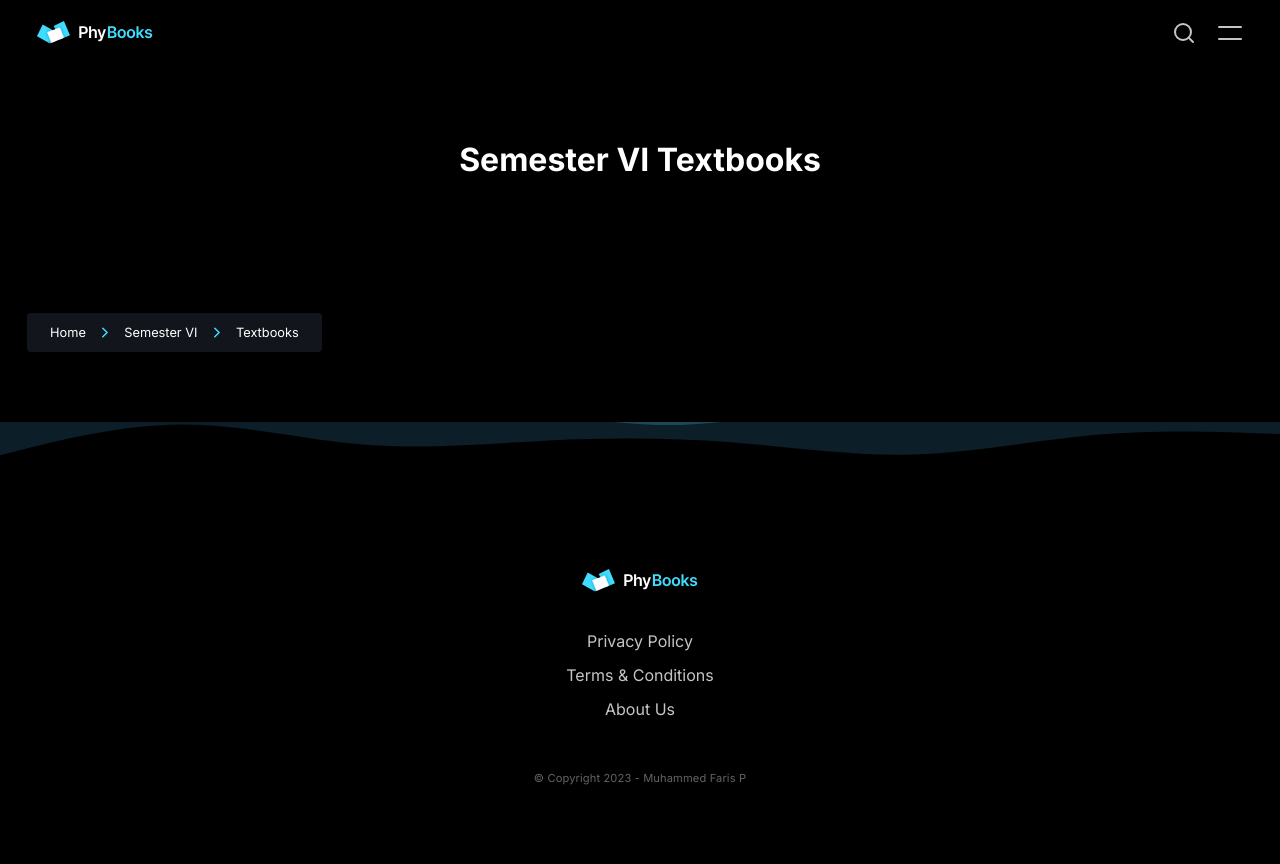
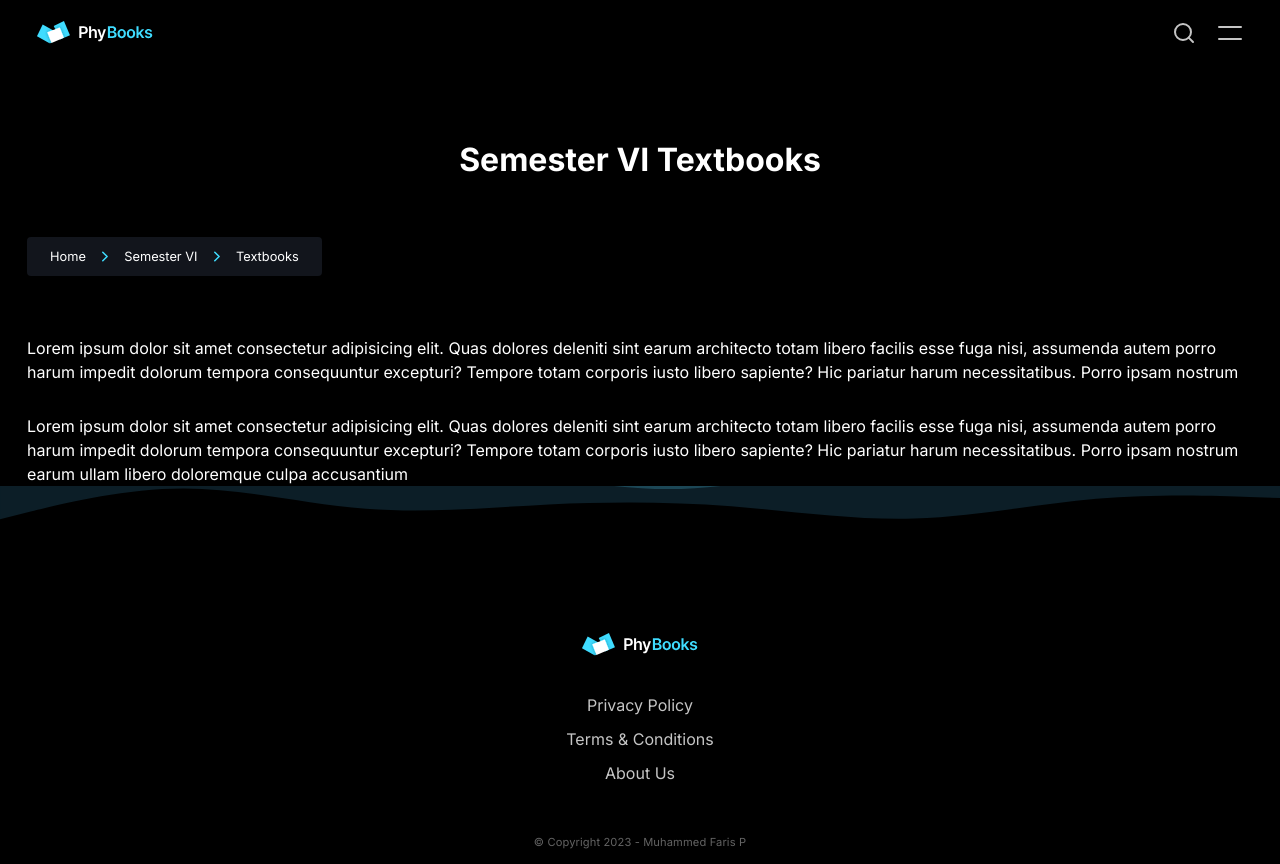
Before and after one commit to FarisPalayi/phybooks, a Next.js app: page /books in a window 1280 px wide. Before the commit the page ends 800 px from the top, so only its background shows below. Built offline with nearby package versions, Linux system fonts and the light colour scheme.

Commit message:
add placeholder text for books page

```diff
--- a/src/app/books/page.js
+++ b/src/app/books/page.js
@@ -4,9 +4,26 @@ export default function Page() {
   const category = "Semester VI";
 
   return (
-    <main>
+    <main className="main" style={{ gap: 60 }}>
       <h1 style={{ marginTop: "76px" }}> {category} Textbooks</h1>
       <Breadcrumb />
+      <div>
+        <p style={{ marginBottom: 30 }}>
+          Lorem ipsum dolor sit amet consectetur adipisicing elit. Quas dolores
+          deleniti sint earum architecto totam libero facilis esse fuga nisi,
+          assumenda autem porro harum impedit dolorum tempora consequuntur
+          excepturi? Tempore totam corporis iusto libero sapiente? Hic pariatur
+          harum necessitatibus. Porro ipsam nostrum
+        </p>
+        <p>
+          Lorem ipsum dolor sit amet consectetur adipisicing elit. Quas dolores
+          deleniti sint earum architecto totam libero facilis esse fuga nisi,
+          assumenda autem porro harum impedit dolorum tempora consequuntur
+          excepturi? Tempore totam corporis iusto libero sapiente? Hic pariatur
+          harum necessitatibus. Porro ipsam nostrum earum ullam libero
+          doloremque culpa accusantium
+        </p>
+      </div>
     </main>
   );
 }
--- a/src/app/components/Main.js
+++ b/src/app/components/Main.js
@@ -1,12 +1,12 @@
 import SemesterGrid from "./SemesterGrid";
-import styles from "../styles/components/Main.module.scss";
+// import styles from "../styles/components/Main.module.scss";
 import Intro from "./Intro.js";
 import Subject from "./Subject.js";
 import CatalogLink from "./CatalogLink";
 
 export default function Main() {
   return (
-    <main className={styles.main}>
+    <main className="main">
       <Intro />
       <SemesterGrid />
       <Subject />
--- a/src/app/styles/global.scss
+++ b/src/app/styles/global.scss
@@ -58,7 +58,7 @@ h2 {
   }
 }
 
-main {
+.main {
   @include flex-column;
   gap: rem(136);
   margin: 0 rem(27);
```
Also changed, not shown: src/app/styles/components/Main.module.scss (line endings or trailing spaces).
